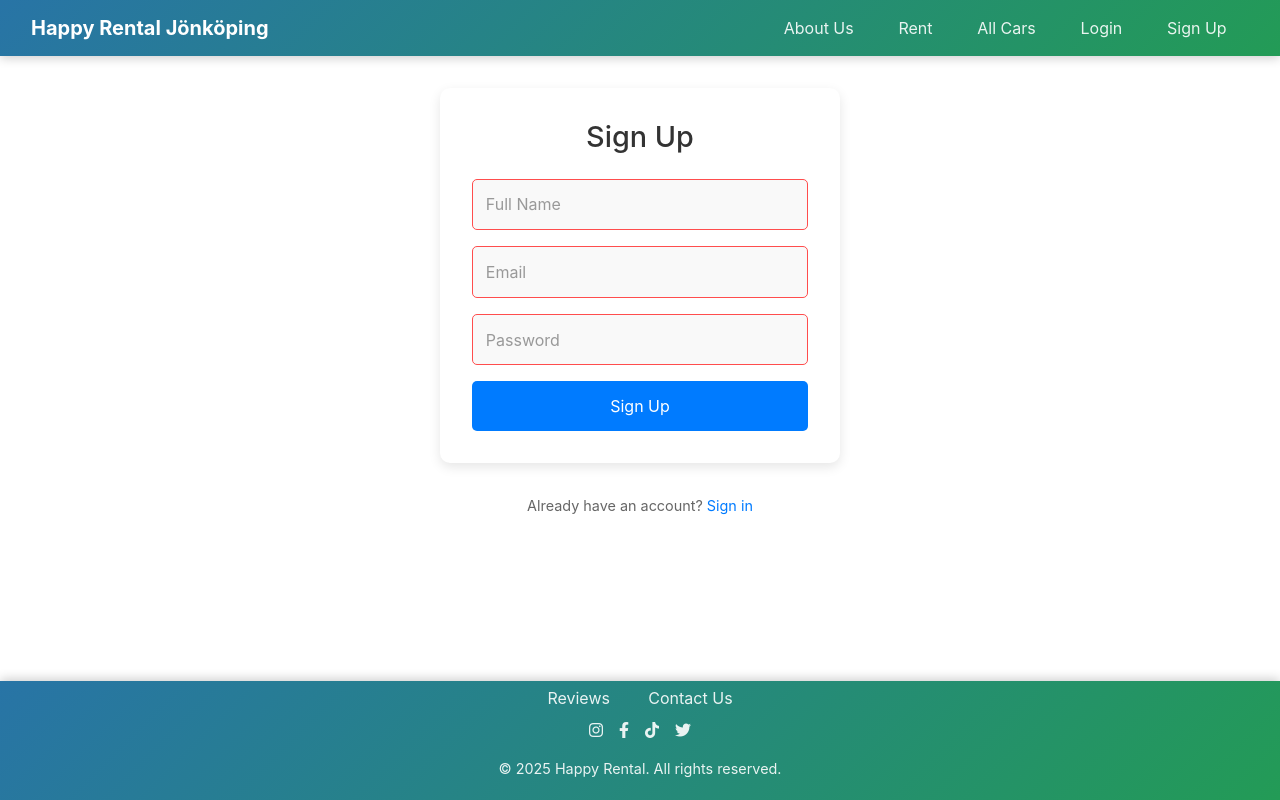
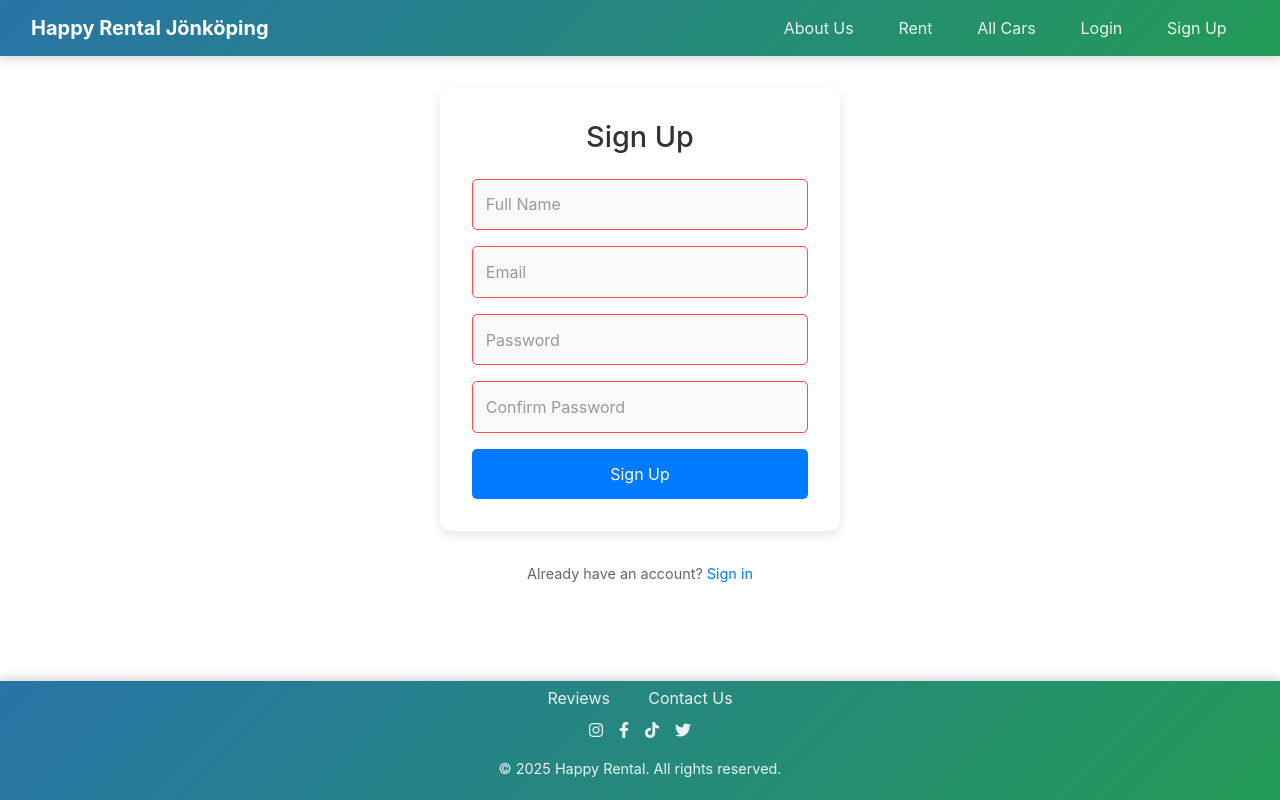
Before and after one commit to Yuss76A/Highway-to-Rent, a React (Create React App) app: page /signup in a window 1280 px wide. Built offline with nearby package versions, Linux system fonts and the light colour scheme.

Commit message:
Add a new input with password confirmation and also styled the message password do not match in red

```diff
--- a/src/pages/auth/SignUpForm.js
+++ b/src/pages/auth/SignUpForm.js
@@ -12,12 +12,20 @@ function SignUpForm() {
     name: "",
     email: "",
     password: "",
+    confirmPassword: "" // Only keep this new field
   });
 
   const [error, setError] = useState("");
 
   const handleSubmit = async (e) => {
     e.preventDefault();
+
+    // Only keep password match check
+    if (formData.password !== formData.confirmPassword) {
+      setError("Passwords do not match");
+      return;
+    }
+
     try {
       const response = await axios.post(
         "https://carbookingbackend-df57468af270.herokuapp.com/carbooking/register/",
@@ -69,6 +77,14 @@ function SignUpForm() {
           onChange={handleChange}
           required
         />
+        <input
+          type="password"
+          name="confirmPassword"
+          placeholder="Confirm Password"
+          value={formData.confirmPassword}
+          onChange={handleChange}
+          required
+        />
         <button type="submit">Sign Up</button>
       </form>
       <p>
--- a/src/styles/AuthForm.module.css
+++ b/src/styles/AuthForm.module.css
@@ -126,3 +126,10 @@
 .authForm p a:hover {
   text-decoration: underline;
 }
+
+/* Error Message Styles */
+.error {
+  color: #ff4d4d;
+  margin-bottom: 1rem;
+  font-size: 0.9rem;
+}
```
